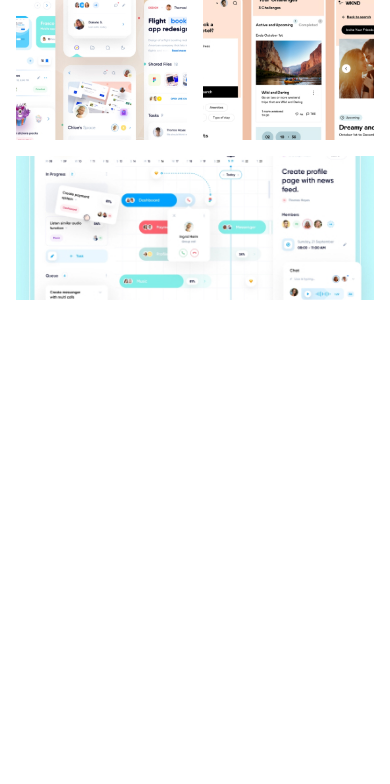
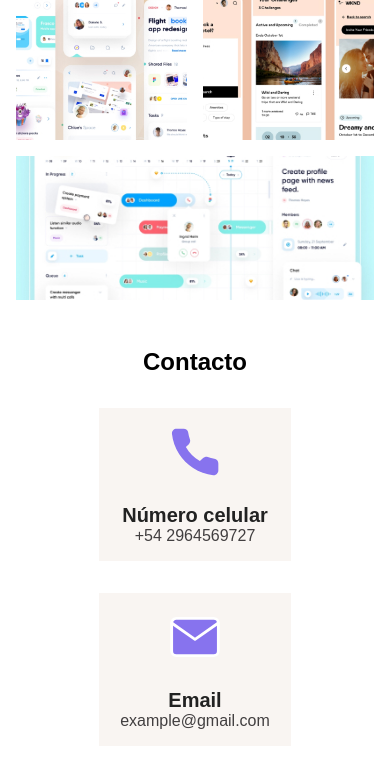
Before and after one commit to axelbriandip/portafolio-propio2, a plain HTML site: page index.html in a window 390 px wide. Shown: the part 1765-2549 px from the top of the page. Drawn offline with Linux system fonts and the light colour scheme.

Commit message:
.contacto completo (mobile y desktop)

```diff
--- /dev/null
+++ b/css/contacto.css
@@ -0,0 +1,79 @@
+:root {
+    --violeta-claro: #8e7bef;
+    --violeta-oscuro: #5d3bef;
+    --casi-blanco: #f9f6ff;
+    --negro: #222222;
+    --gris-oscuro: #423f40;
+    --blanco: #ffffff;
+    --gris-claro: #f9f5f2;
+}
+
+.contacto {
+    padding: 0 1rem;
+}
+
+.contacto .titulo-contacto {
+    text-align: center;
+    margin: 3rem 0 1rem;
+}
+
+.contacto .contenedor-cards {
+    display: flex;
+    justify-content: center;
+}
+
+.contacto .contenedor-cards .card {
+    background-color: var(--gris-claro);
+    padding: 1rem;
+    margin: 1rem .5rem;
+}
+
+.contacto .contenedor-cards .card h4,
+.contacto .contenedor-cards .card span {
+    text-align: center;
+    display: block;
+}
+
+.contacto .contenedor-cards .card {
+    display: flex;
+    justify-content: center;
+    max-width: 12rem;
+}
+
+.contacto .contenedor-cards .card img {
+    width: 35%;
+    padding-bottom: 1.5rem;
+}
+
+.contacto .contenedor-cards .card h4 {
+    font-size: 1.25rem;
+    color: var(--negro);
+}
+
+.contacto .contenedor-cards .card span {
+    font-size: 1rem;
+    color: var(--gris-oscuro);
+}
+
+/* celulares promedio */
+@media only screen and (min-width: 450px) {}
+
+/* Small devices: teléfonos grandes y tablets */
+@media only screen and (min-width: 600px) {}
+
+/* Medium devices: tablets */
+@media only screen and (min-width: 768px) {
+    .contacto .contenedor-cards .card {
+        margin: 1rem 1.5rem;
+    }
+}
+
+/* Large devices: laptop y desktop */
+@media only screen and (min-width: 992px) {
+    .contacto .contenedor-cards .card {
+        margin: 1rem 3rem;
+    }
+}
+
+/* Extra large devices: laptop y desktop grandes */
+@media only screen and (min-width: 1200px) {}
--- a/index.html
+++ b/index.html
@@ -12,6 +12,7 @@
     <link rel="stylesheet" href="css/mis-habilidades.css">
     <link rel="stylesheet" href="css/experiencia.css">
     <link rel="stylesheet" href="css/portafolio.css">
+    <link rel="stylesheet" href="css/contacto.css">
     <title>Portafolio propio 2</title>
 </head>
 <body>
@@ -177,6 +178,26 @@
         </div>
     </div>
 
+    <div class="contacto row">
+        <div class="titulo-contacto col-12">
+            <h2>Contacto</h2>
+        </div>
+
+        <div class="contenedor-cards row col-12">
+            <div class="card row col-12">
+                <img src="svg/phone 3.svg" alt="ícono teléfono" class="col-12">
+                <h4 class="col-12">Número celular</h4>
+                <span class="col-12">+54 2964569727</span>
+            </div>
+            <div class="card row col-12">
+                <img src="svg/mail 3.svg" alt="ícono email" class="col-12">
+                <h4 class="col-12">Email</h4>
+                <span class="col-12">example@gmail.com</span>
+            </div>
+        </div>
+
+    </div>
+
     <div class="footer" style="height: 1000px"></div>
 
     <script src="js/main.js"></script>
```
